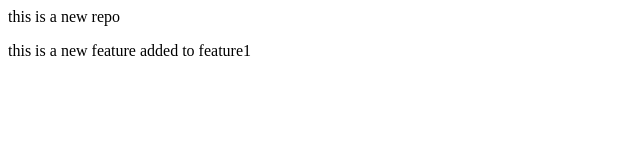
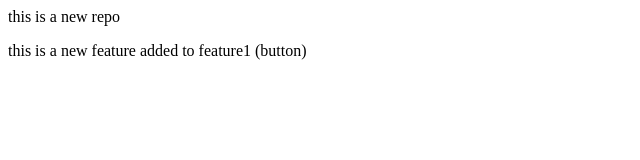
Before and after one commit to Sahilgithub21/LocalRepo, a plain HTML site: page index.html in a window 1280 px wide. Shown: the full height of the page, 0-640 px from the left. Drawn offline with Linux system fonts and the light colour scheme.

```diff
--- a/index.html
+++ b/index.html
@@ -1,2 +1,2 @@
 <p>this is a new repo</p>
-<p>this is a new feature added to feature1</p>
+<p>this is a new feature added to feature1 (button)</p>
```
